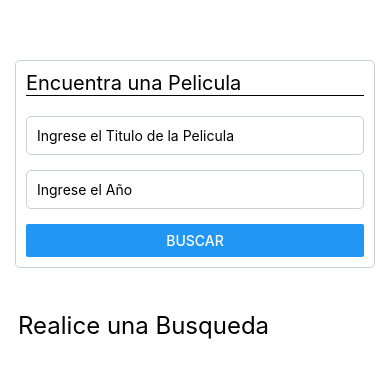
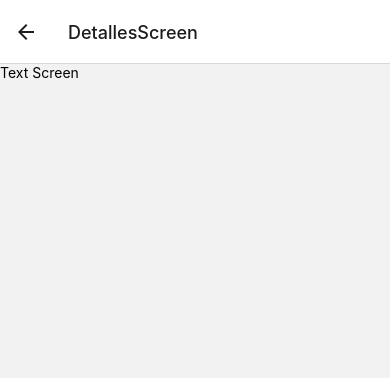
Before and after one commit to mathias-peralta/reactnative-prueba, a React Native app: screen /DetallesScreen in a window 390 px wide. Shown: the top 378 px of the page. Built offline with nearby package versions, Linux system fonts and the light colour scheme.

Commit message:
se agrega nuevo screen

```diff
--- a/App.tsx
+++ b/App.tsx
@@ -1,8 +1,14 @@
-import { StatusBar } from 'expo-status-bar';
+import { NavigationContainer } from '@react-navigation/native';
+import { createNativeStackNavigator } from '@react-navigation/native-stack';
 import { StyleSheet, View } from 'react-native';
 import Peliculastate from './context/peliculaState';
 //Screen
 import HomeScreen from './screens/HomeScreen';
+import DetallesScreen from './screens/DetallesScreen';
+
+
+const Stack = createNativeStackNavigator();
+
 
 const App = ()  => {
   const styles = StyleSheet.create({
@@ -11,12 +17,14 @@ const App = ()  => {
     }
   });
   return (
-    <Peliculastate>
-      <View style={[styles.container]}>
-        <HomeScreen/>
-      </View>
-    </Peliculastate>
-
+    <NavigationContainer>
+        <Peliculastate>
+            <Stack.Navigator>
+              <Stack.Screen name="HomeScreen" component={HomeScreen} />
+              <Stack.Screen name="DetallesScreen" component={DetallesScreen} />
+            </Stack.Navigator>
+        </Peliculastate>
+    </NavigationContainer>
   );
 
 
--- a/components/PeliculaResult.tsx
+++ b/components/PeliculaResult.tsx
@@ -1,10 +1,14 @@
 import React, {useContext} from 'react';
 import {View, Text, StyleSheet, Image, Button} from 'react-native';
 import PeliculaContext from '../context/peliculaContext';
+import { useNavigation } from "@react-navigation/native";
+
 
 const PeliculaResult = () => {
+    //hooks
     const context = useContext(PeliculaContext);
-    console.log('ok',context.data);
+    const navigation = useNavigation();
+
     const styles = StyleSheet.create({
         container: {
             margin: 15,
@@ -63,7 +67,7 @@ const PeliculaResult = () => {
                                         </Text>
                                         <Button
                                             title="saber más"
-                                            onPress={() => {}}
+                                            onPress={() => navigation.navigate('DetallesScreen')}
                                             style={[styles.customButton]}
                                         />
                                     </View>
--- a/package.json
+++ b/package.json
@@ -10,12 +10,16 @@
     "eject": "expo eject"
   },
   "dependencies": {
+    "@react-navigation/native": "^6.0.6",
+    "@react-navigation/native-stack": "^6.2.5",
     "axios": "^0.24.0",
     "expo": "~44.0.0",
     "expo-status-bar": "~1.2.0",
     "react": "17.0.1",
     "react-dom": "17.0.1",
     "react-native": "0.64.3",
+    "react-native-safe-area-context": "3.3.2",
+    "react-native-screens": "~3.10.1",
     "react-native-web": "0.17.1"
   },
   "devDependencies": {
--- /dev/null
+++ b/screens/DetallesScreen.tsx
@@ -0,0 +1,17 @@
+import React from 'react';
+import {View, Text} from 'react-native';
+
+
+
+const DetallesScreen = () => {
+    return(
+        <View>
+            <Text>
+                Text Screen
+            </Text>
+        </View>
+    )
+}
+
+
+export default DetallesScreen;
```
Also changed, not shown: 1 other file (tests, documents, lock files or other folders).
